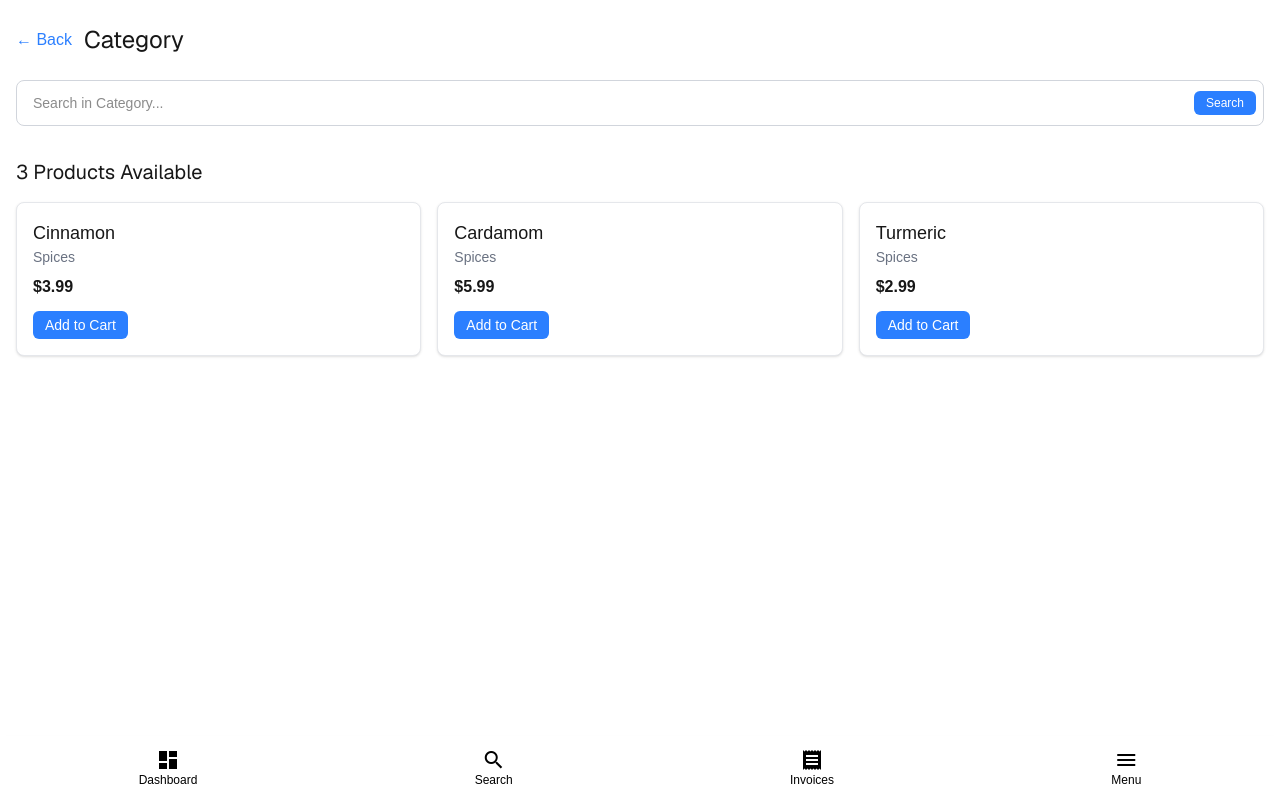
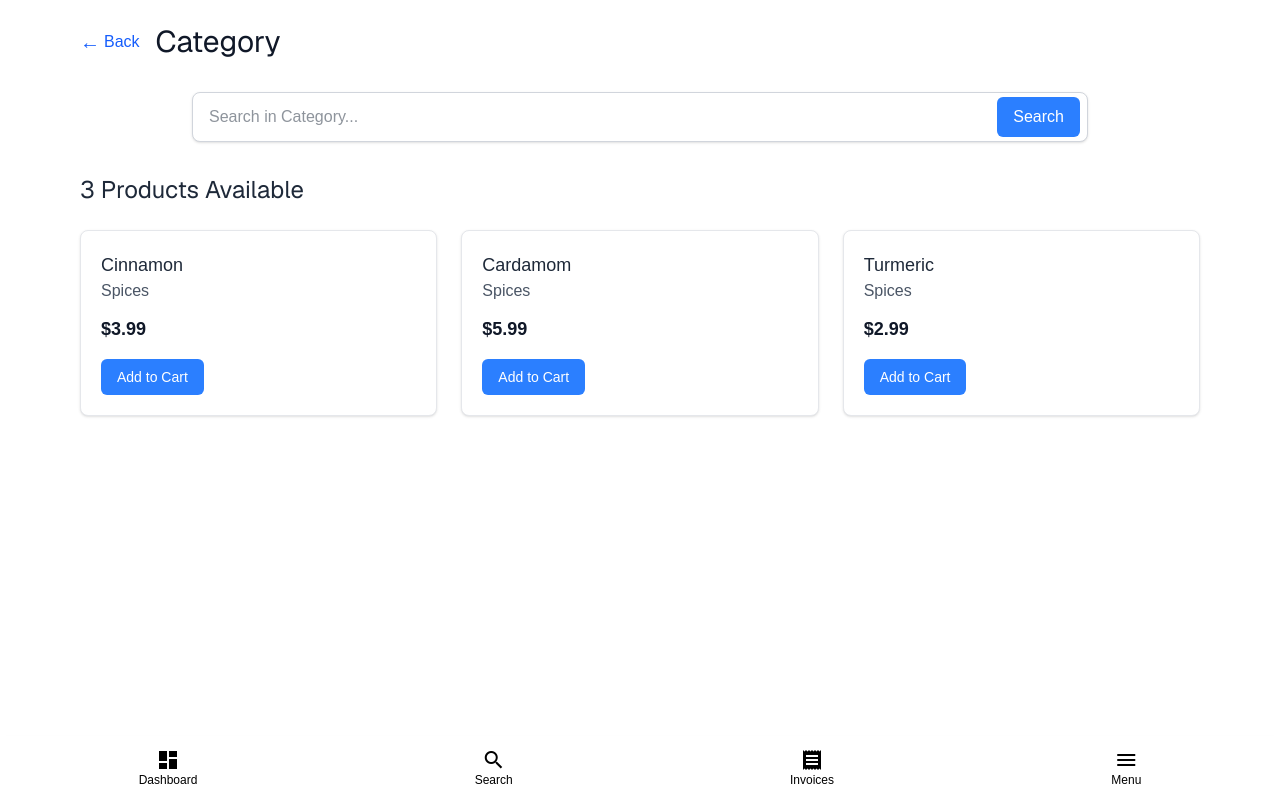
Before and after one commit to elvisinthecloud/inventory-management-system, a Next.js app: page /search/category/1 in a window 1280 px wide. Built offline with nearby package versions, Linux system fonts and the light colour scheme.

Commit message:
Improve UI readability: enhance category displays, widen search bar, and improve text contrast

```diff
--- a/src/app/components/CategoryGrid.tsx
+++ b/src/app/components/CategoryGrid.tsx
@@ -30,12 +30,12 @@ export default function CategoryGrid({ categories }: CategoryGridProps) {
           onClick={() => handleCategoryClick(category.id, category.name)}
         >
           <div className="relative h-32 w-full">
-            <div className="flex h-full w-full items-center justify-center bg-gray-200">
-              <span className="text-lg font-bold text-gray-700">{category.name}</span>
+            <div className="flex h-full w-full items-center justify-center bg-gradient-to-br from-blue-50 to-blue-200">
+              <span className="text-lg font-bold text-gray-800">{category.name}</span>
             </div>
           </div>
           <div className="p-4">
-            <h3 className="text-center font-medium">{category.name}</h3>
+            <h3 className="text-center font-medium text-gray-900">{category.name}</h3>
           </div>
         </div>
       ))}
--- a/src/app/components/SearchBar.tsx
+++ b/src/app/components/SearchBar.tsx
@@ -20,20 +20,22 @@ export default function SearchBar({ placeholder }: SearchBarProps) {
   };
 
   return (
-    <form onSubmit={handleSearch} className="relative w-full">
+    <form onSubmit={handleSearch} className="w-full">
+      <div className="relative flex w-full items-center">
         <input
           type="text"
-        className="w-full rounded-lg border border-gray-300 bg-white px-4 py-3 pr-10 text-sm focus:border-blue-500 focus:outline-none"
-        placeholder={placeholder}
           value={searchTerm}
           onChange={(e) => setSearchTerm(e.target.value)}
+          placeholder={placeholder}
+          className="w-full rounded-lg border border-gray-300 bg-white px-4 py-3 pr-12 text-base text-gray-800 shadow-sm focus:border-blue-500 focus:outline-none focus:ring-1 focus:ring-blue-500"
         />
         <button
           type="submit"
-        className="absolute right-2 top-1/2 -translate-y-1/2 rounded-md bg-blue-500 px-3 py-1 text-xs text-white hover:bg-blue-600"
+          className="absolute right-2 rounded-md bg-blue-500 px-4 py-2 font-medium text-white hover:bg-blue-600"
         >
           Search
         </button>
+      </div>
     </form>
   );
 }
--- a/src/app/search/category/[id]/page.tsx
+++ b/src/app/search/category/[id]/page.tsx
@@ -46,33 +46,35 @@ export default function CategoryPage({
   );
 
   return (
-    <div className="container mx-auto px-4 py-6">
-      <div className="mb-6 flex items-center">
-        <Link href="/search" className="mr-3 text-blue-500 hover:underline">
-          ← Back
+    <div className="container mx-auto max-w-6xl px-4 py-6">
+      <div className="mb-8 flex items-center">
+        <Link href="/search" className="mr-4 flex items-center text-blue-600 hover:text-blue-800 transition-colors">
+          <span className="text-xl">←</span> <span className="ml-1">Back</span>
         </Link>
-        <h1 className={`${geistSans.className} text-2xl font-bold`}>{categoryName}</h1>
+        <h1 className={`${geistSans.className} text-3xl font-bold text-gray-900`}>{categoryName}</h1>
       </div>
 
       {/* Search Bar */}
-      <SearchBar placeholder={`Search in ${categoryName}...`} />
+      <div className="mx-auto max-w-4xl mb-8">
+        <SearchBar placeholder={`Search in ${categoryName}...`} />
+      </div>
 
       {/* Products Grid */}
       <div className="mt-8">
-        <h2 className={`${geistSans.className} mb-4 text-xl font-semibold`}>
+        <h2 className={`${geistSans.className} mb-6 text-2xl font-semibold text-gray-800`}>
           {categoryProducts.length} Products Available
         </h2>
 
-        <div className="grid grid-cols-1 gap-4 sm:grid-cols-2 md:grid-cols-3">
+        <div className="grid grid-cols-1 gap-6 sm:grid-cols-2 md:grid-cols-3">
           {categoryProducts.map(product => (
             <div
               key={product.id}
-              className="rounded-lg border border-gray-200 bg-white p-4 shadow-sm hover:shadow-md"
+              className="rounded-lg border border-gray-200 bg-white p-5 shadow-sm transition-shadow hover:shadow-md"
             >
-              <h3 className="text-lg font-medium">{product.name}</h3>
-              <p className="text-sm text-gray-500">{product.category}</p>
-              <p className="mt-2 font-semibold">${product.price.toFixed(2)}</p>
-              <button className="mt-3 rounded-md bg-blue-500 px-3 py-1 text-sm text-white hover:bg-blue-600">
+              <h3 className="text-lg font-medium text-gray-800">{product.name}</h3>
+              <p className="text-md text-gray-600">{product.category}</p>
+              <p className="mt-3 text-lg font-semibold text-gray-900">${product.price.toFixed(2)}</p>
+              <button className="mt-4 rounded-md bg-blue-500 px-4 py-2 text-sm font-medium text-white transition-colors hover:bg-blue-600">
                 Add to Cart
               </button>
             </div>
@@ -80,9 +82,9 @@ export default function CategoryPage({
         </div>
 
         {categoryProducts.length === 0 && (
-          <div className="rounded-lg border border-gray-200 bg-white p-8 text-center">
-            <p className="text-gray-600">No products found in this category</p>
-            <Link href="/search" className="mt-4 inline-block text-blue-500 hover:underline">
+          <div className="rounded-lg border border-gray-200 bg-white p-8 text-center shadow-sm">
+            <p className="text-lg text-gray-600">No products found in this category</p>
+            <Link href="/search" className="mt-6 inline-block rounded-md bg-blue-500 px-5 py-2 text-white hover:bg-blue-600">
               Back to all categories
             </Link>
           </div>
--- a/src/app/search/page.tsx
+++ b/src/app/search/page.tsx
@@ -20,15 +20,17 @@ export default function SearchPage() {
   ];
 
   return (
-    <div className="container mx-auto px-4 py-6">
-      <h1 className={`${geistSans.className} text-2xl font-bold mb-6`}>Search Products</h1>
+    <div className="container mx-auto max-w-6xl px-4 py-6">
+      <h1 className={`${geistSans.className} mb-8 text-3xl font-bold text-gray-900`}>Search Products</h1>
 
-      {/* Search Bar */}
-      <SearchBar placeholder="Search for products..." />
+      {/* Search Bar - made wider */}
+      <div className="mx-auto max-w-4xl">
+        <SearchBar placeholder="Search for products..." />
+      </div>
 
       {/* Categories Section */}
-      <div className="mt-8">
-        <h2 className={`${geistSans.className} text-xl font-semibold mb-4`}>Categories</h2>
+      <div className="mt-10">
+        <h2 className={`${geistSans.className} mb-6 text-2xl font-semibold text-gray-800`}>Categories</h2>
         <CategoryGrid categories={categories} />
       </div>
     </div>
--- a/src/app/search/results/page.tsx
+++ b/src/app/search/results/page.tsx
@@ -38,15 +38,17 @@ export default function SearchResults({
     : [];
 
   return (
-    <div className="container mx-auto px-4 py-6">
-      <h1 className={`${geistSans.className} text-2xl font-bold mb-6`}>Search Results</h1>
+    <div className="container mx-auto max-w-6xl px-4 py-6">
+      <h1 className={`${geistSans.className} mb-8 text-3xl font-bold text-gray-900`}>Search Results</h1>
 
       {/* Search Bar */}
-      <SearchBar placeholder="Refine your search..." />
+      <div className="mx-auto max-w-4xl mb-6">
+        <SearchBar placeholder="Refine your search..." />
+      </div>
 
       {/* Search query info */}
-      <div className="mt-4">
-        <p className="text-gray-600">
+      <div className="mb-8">
+        <p className="text-lg text-gray-700">
           {query ? (
             <>Search results for: <span className="font-semibold">"{query}"</span></>
           ) : (
@@ -58,25 +60,25 @@ export default function SearchResults({
       {/* Results */}
       <div className="mt-6">
         {filteredProducts.length > 0 ? (
-          <div className="grid grid-cols-1 gap-4 sm:grid-cols-2 md:grid-cols-3">
+          <div className="grid grid-cols-1 gap-6 sm:grid-cols-2 md:grid-cols-3">
             {filteredProducts.map(product => (
               <div
                 key={product.id}
-                className="rounded-lg border border-gray-200 bg-white p-4 shadow-sm hover:shadow-md"
+                className="rounded-lg border border-gray-200 bg-white p-5 shadow-sm transition-shadow hover:shadow-md"
               >
-                <h3 className="text-lg font-medium">{product.name}</h3>
-                <p className="text-sm text-gray-500">{product.category}</p>
-                <p className="mt-2 font-semibold">${product.price.toFixed(2)}</p>
-                <button className="mt-3 rounded-md bg-blue-500 px-3 py-1 text-sm text-white hover:bg-blue-600">
+                <h3 className="text-lg font-medium text-gray-800">{product.name}</h3>
+                <p className="text-md text-gray-600">{product.category}</p>
+                <p className="mt-3 text-lg font-semibold text-gray-900">${product.price.toFixed(2)}</p>
+                <button className="mt-4 rounded-md bg-blue-500 px-4 py-2 text-sm font-medium text-white transition-colors hover:bg-blue-600">
                   Add to Cart
                 </button>
               </div>
             ))}
           </div>
         ) : query ? (
-          <div className="rounded-lg border border-gray-200 bg-white p-8 text-center">
-            <p className="text-gray-600">No products found matching "{query}"</p>
-            <Link href="/search" className="mt-4 inline-block text-blue-500 hover:underline">
+          <div className="rounded-lg border border-gray-200 bg-white p-8 text-center shadow-sm">
+            <p className="text-lg text-gray-600">No products found matching "{query}"</p>
+            <Link href="/search" className="mt-6 inline-block rounded-md bg-blue-500 px-5 py-2 text-white hover:bg-blue-600">
               Back to categories
             </Link>
           </div>
```
Also changed, not shown: 1 other file (tests, documents, lock files or other folders). Lines whose indentation alone changed are shown as unchanged.
